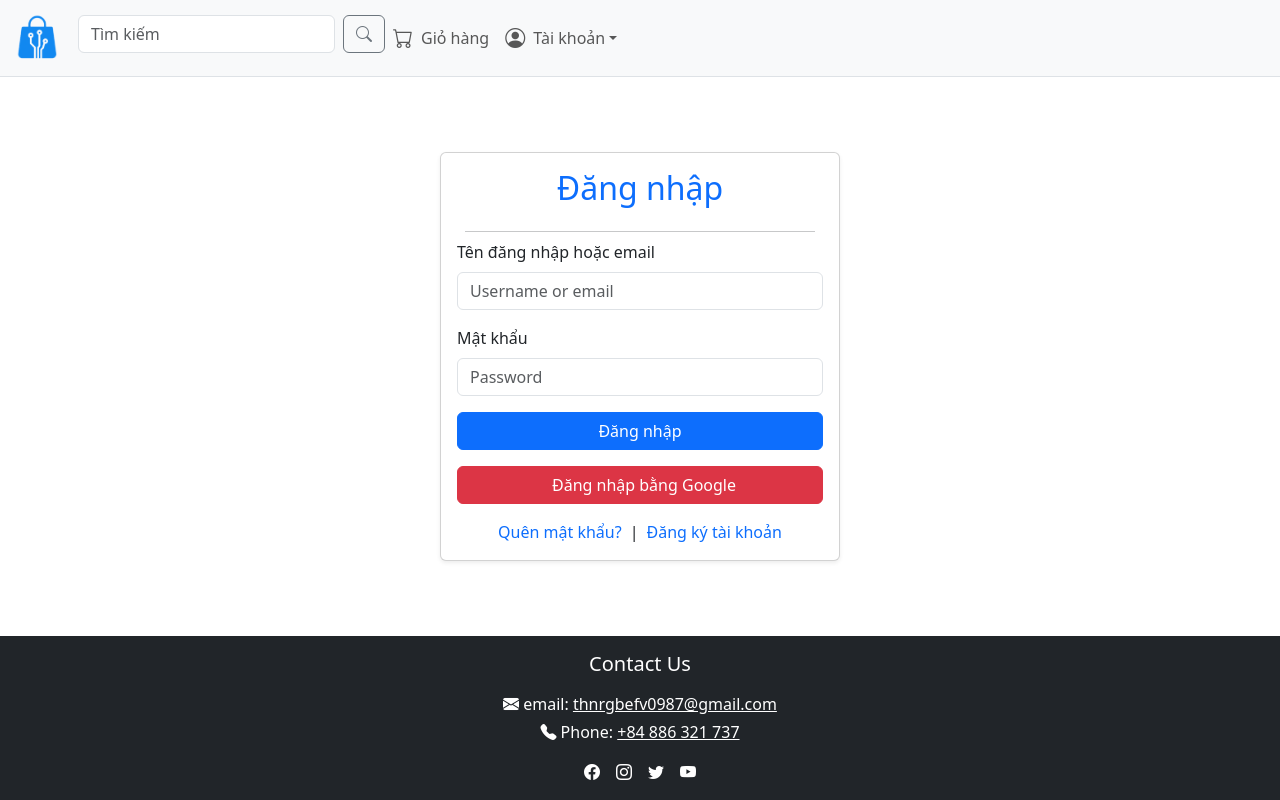
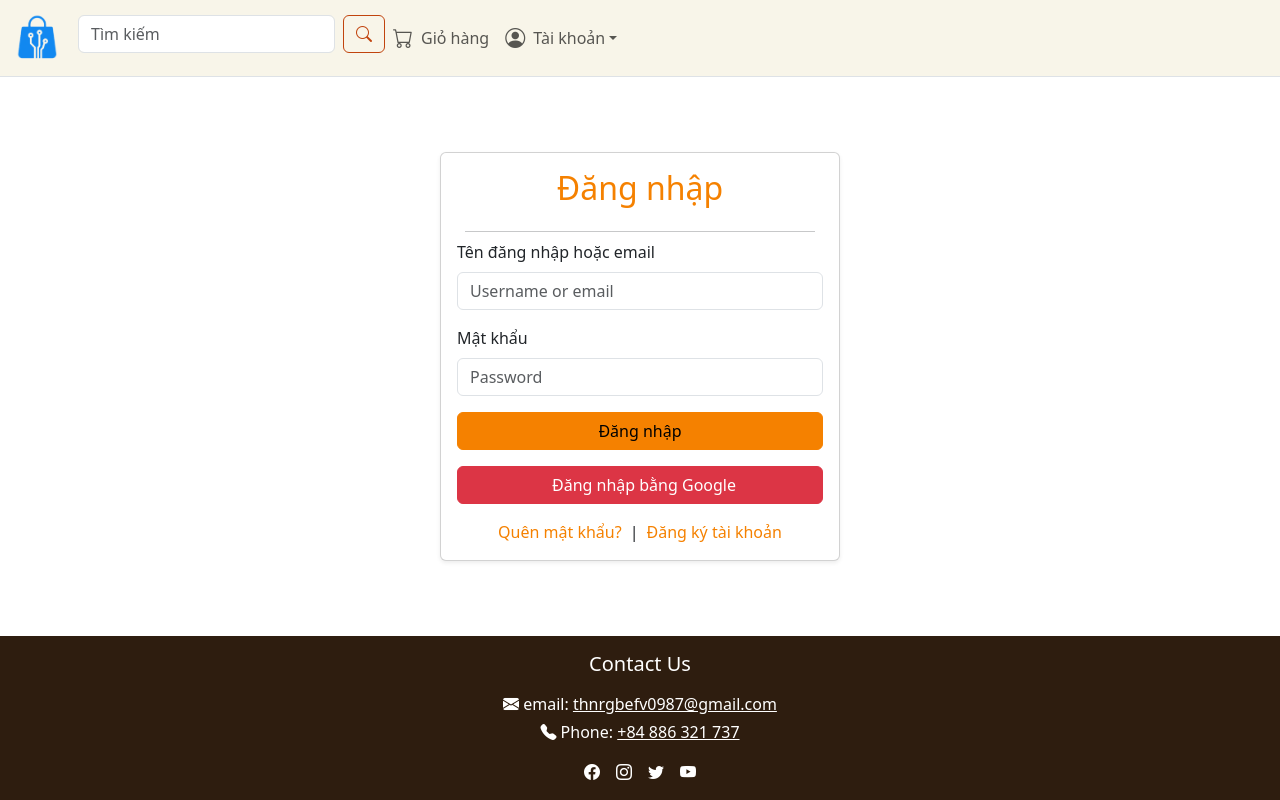
Before and after one commit to SilencedFrost/ASM-Java5, a Vue app in the folder ASM2_Frontend/: page /login in a window 1280 px wide. Built offline with nearby package versions, Linux system fonts and the light colour scheme; no server answers.

Commit message:
feat: switched to scss for bs5 colors

```diff
--- a/ASM2_Frontend/package.json
+++ b/ASM2_Frontend/package.json
@@ -14,9 +14,10 @@
   },
   "dependencies": {
     "axios": "^1.11.0",
-    "bootstrap": "^5.3.7",
+    "bootstrap": "^5.3.8",
     "bootstrap-icons": "^1.13.1",
     "pinia": "^3.0.3",
+    "sass": "^1.93.2",
     "vue": "^3.5.18",
     "vue-router": "^4.5.1"
   },
--- a/ASM2_Frontend/src/main.js
+++ b/ASM2_Frontend/src/main.js
@@ -1,9 +1,8 @@
 import { createApp } from 'vue'
 import { createPinia } from 'pinia'
 
-import 'bootstrap/dist/css/bootstrap.min.css'
+import './styles/custom.scss'
 import 'bootstrap/dist/js/bootstrap.bundle.min.js'
-import 'bootstrap-icons/font/bootstrap-icons.css'
 
 import App from './App.vue'
 import router from './router'
--- /dev/null
+++ b/ASM2_Frontend/src/styles/custom.scss
@@ -0,0 +1,9 @@
+$dark: #2e1d0f;
+$secondary: #c1440e;
+$primary: #f58100;
+$warning: #fdb833;
+$light: #f8f5e9;
+
+@import 'bootstrap/scss/bootstrap';
+
+@import 'bootstrap-icons/font/bootstrap-icons.css';
```
Also changed, not shown: 1 other file (tests, documents, lock files or other folders).
